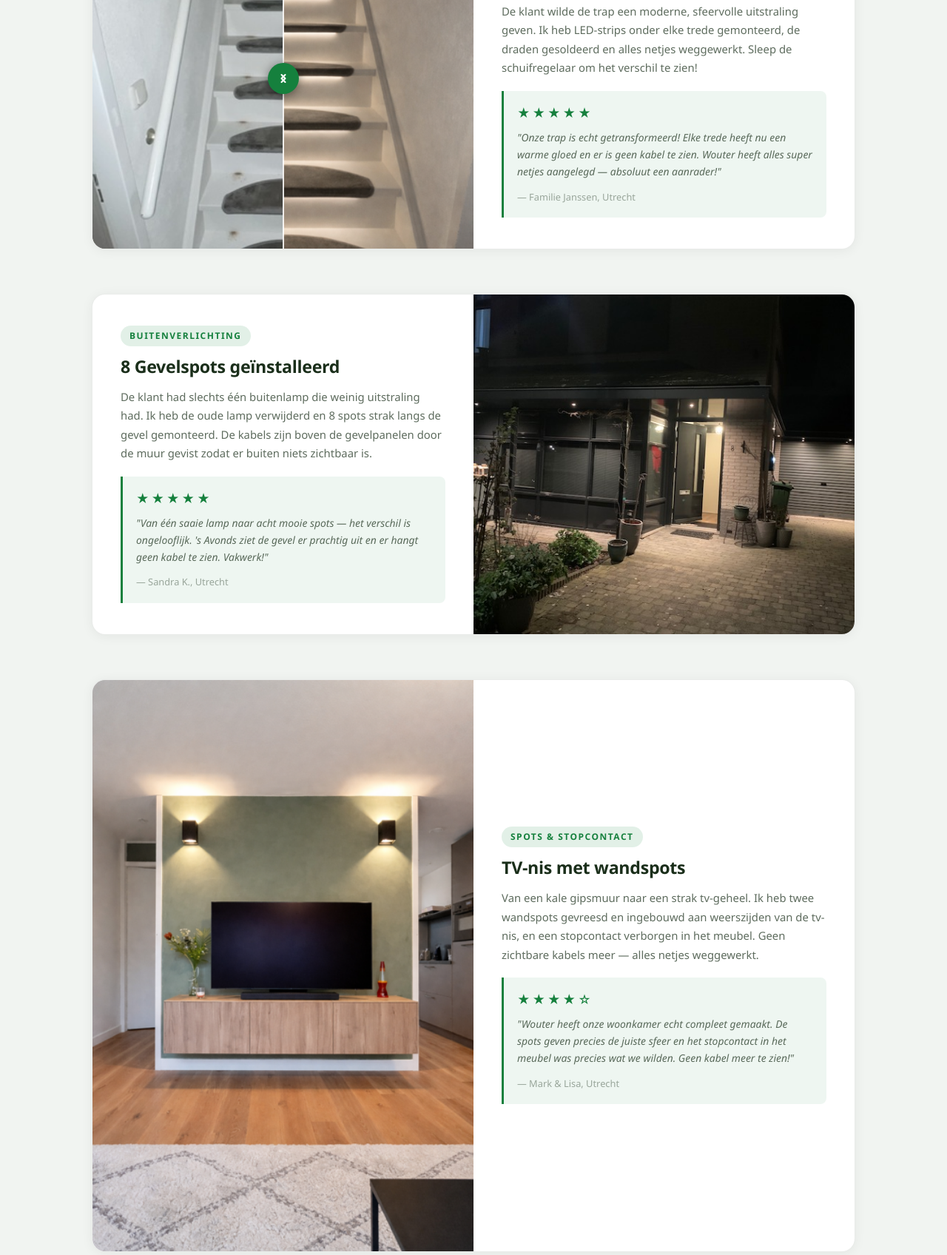
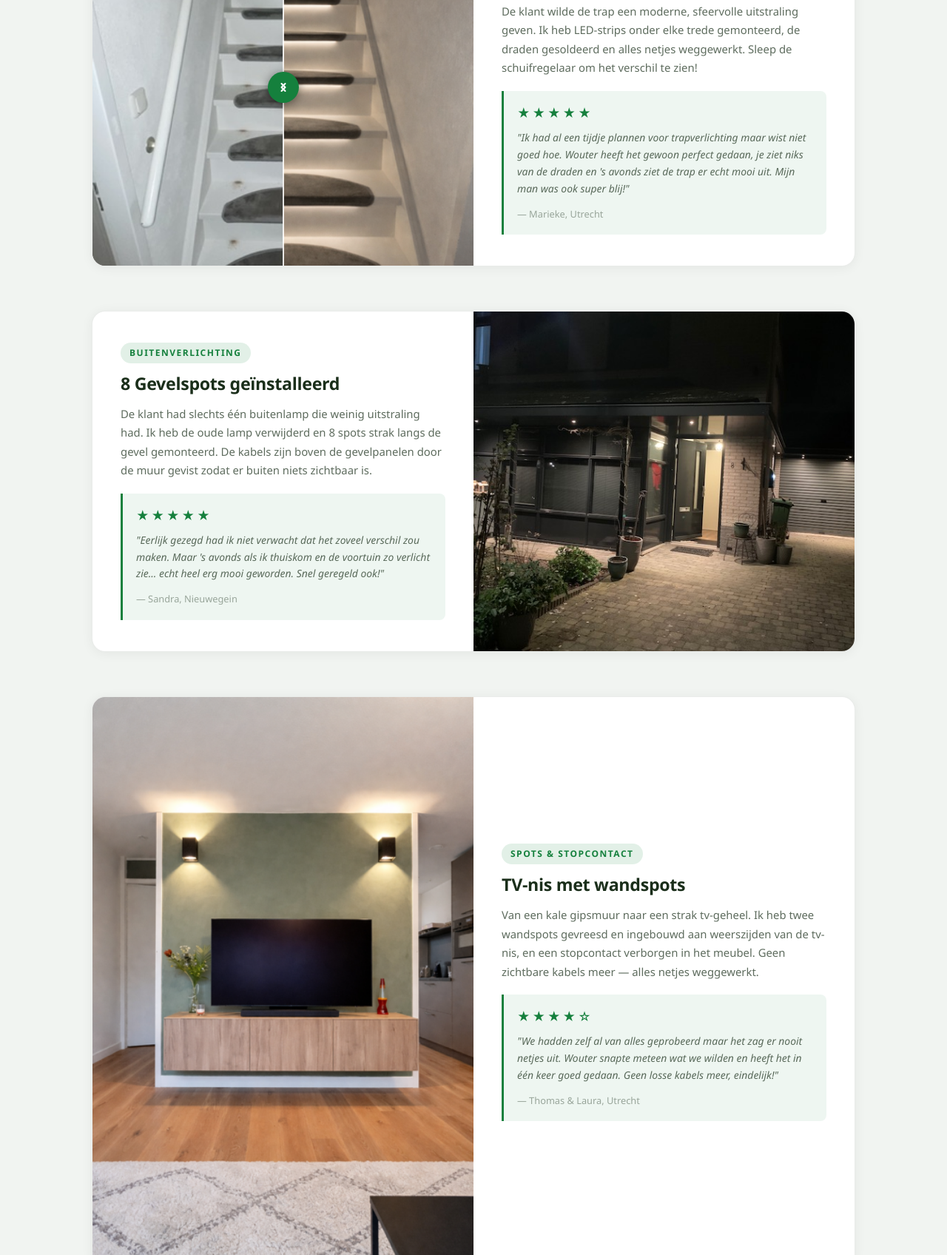
Before and after one commit to wouterbleijenberg-a11y/elektrobaas, a plain HTML site: page index.html in a window 1280 px wide. Shown: the part 1831-3527 px from the top of the page at 74% size. Drawn offline with Linux system fonts and the light colour scheme.

Commit message:
Recensies herschreven naar meer menselijke tekst

```diff
--- a/index.html
+++ b/index.html
@@ -132,8 +132,8 @@
           <p>De klant wilde de trap een moderne, sfeervolle uitstraling geven. Ik heb LED-strips onder elke trede gemonteerd, de draden gesoldeerd en alles netjes weggewerkt. Sleep de schuifregelaar om het verschil te zien!</p>
           <div class="review">
             <div class="stars">★★★★★</div>
-            <blockquote>"Onze trap is echt getransformeerd! Elke trede heeft nu een warme gloed en er is geen kabel te zien. Wouter heeft alles super netjes aangelegd — absoluut een aanrader!"</blockquote>
-            <cite>— Familie Janssen, Utrecht</cite>
+            <blockquote>"Ik had al een tijdje plannen voor trapverlichting maar wist niet goed hoe. Wouter heeft het gewoon perfect gedaan, je ziet niks van de draden en 's avonds ziet de trap er echt mooi uit. Mijn man was ook super blij!"</blockquote>
+            <cite>— Marieke, Utrecht</cite>
           </div>
         </div>
       </div>
@@ -149,8 +149,8 @@
           <p>De klant had slechts één buitenlamp die weinig uitstraling had. Ik heb de oude lamp verwijderd en 8 spots strak langs de gevel gemonteerd. De kabels zijn boven de gevelpanelen door de muur gevist zodat er buiten niets zichtbaar is.</p>
           <div class="review">
             <div class="stars">★★★★★</div>
-            <blockquote>"Van één saaie lamp naar acht mooie spots — het verschil is ongelooflijk. 's Avonds ziet de gevel er prachtig uit en er hangt geen kabel te zien. Vakwerk!"</blockquote>
-            <cite>— Sandra K., Utrecht</cite>
+            <blockquote>"Eerlijk gezegd had ik niet verwacht dat het zoveel verschil zou maken. Maar 's avonds als ik thuiskom en de voortuin zo verlicht zie... echt heel erg mooi geworden. Snel geregeld ook!"</blockquote>
+            <cite>— Sandra, Nieuwegein</cite>
           </div>
         </div>
       </div>
@@ -166,8 +166,8 @@
           <p>Van een kale gipsmuur naar een strak tv-geheel. Ik heb twee wandspots gevreesd en ingebouwd aan weerszijden van de tv-nis, en een stopcontact verborgen in het meubel. Geen zichtbare kabels meer — alles netjes weggewerkt.</p>
           <div class="review">
             <div class="stars">★★★★☆</div>
-            <blockquote>"Wouter heeft onze woonkamer echt compleet gemaakt. De spots geven precies de juiste sfeer en het stopcontact in het meubel was precies wat we wilden. Geen kabel meer te zien!"</blockquote>
-            <cite>— Mark & Lisa, Utrecht</cite>
+            <blockquote>"We hadden zelf al van alles geprobeerd maar het zag er nooit netjes uit. Wouter snapte meteen wat we wilden en heeft het in één keer goed gedaan. Geen losse kabels meer, eindelijk!"</blockquote>
+            <cite>— Thomas & Laura, Utrecht</cite>
           </div>
         </div>
       </div>
```
